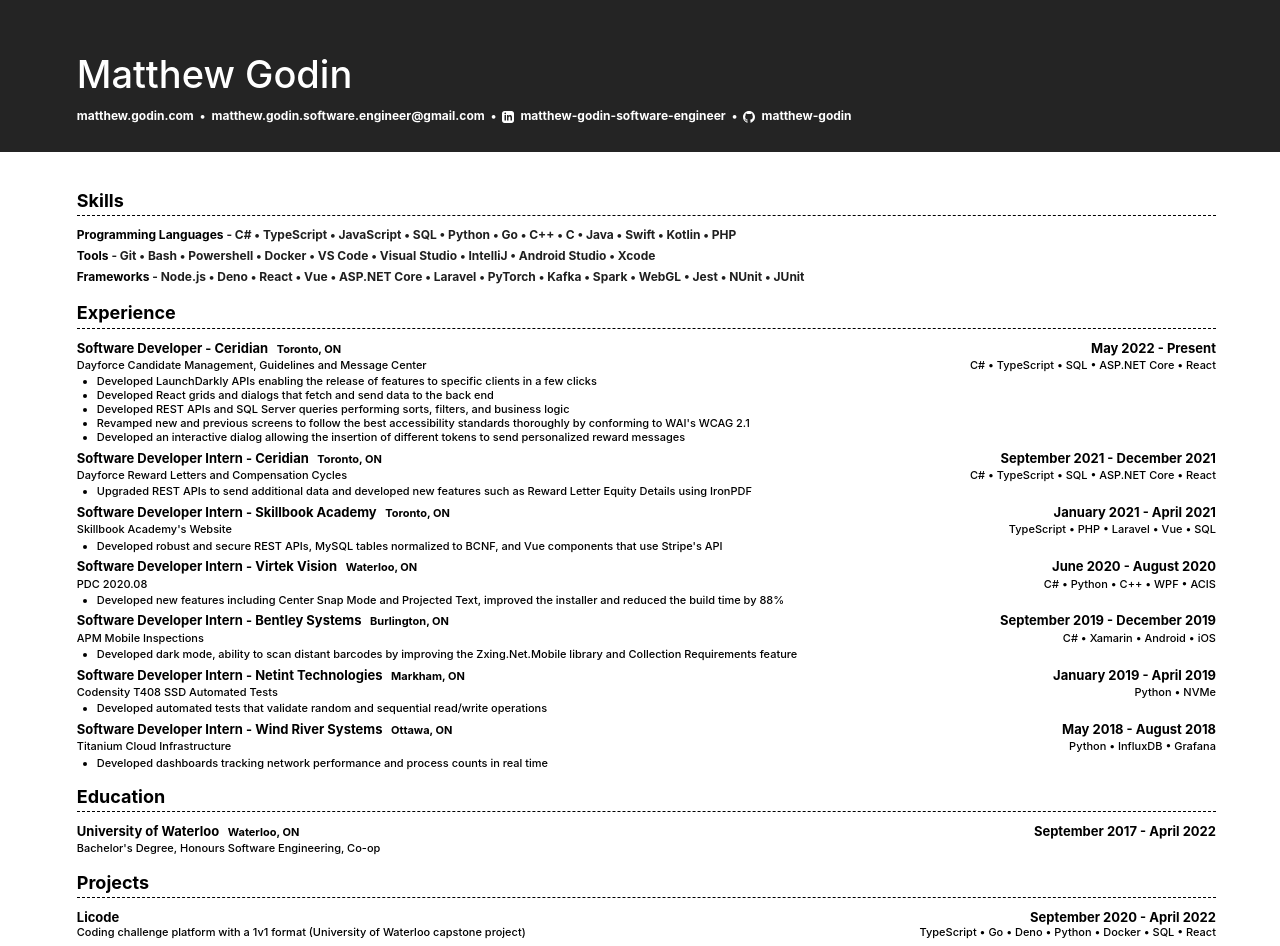
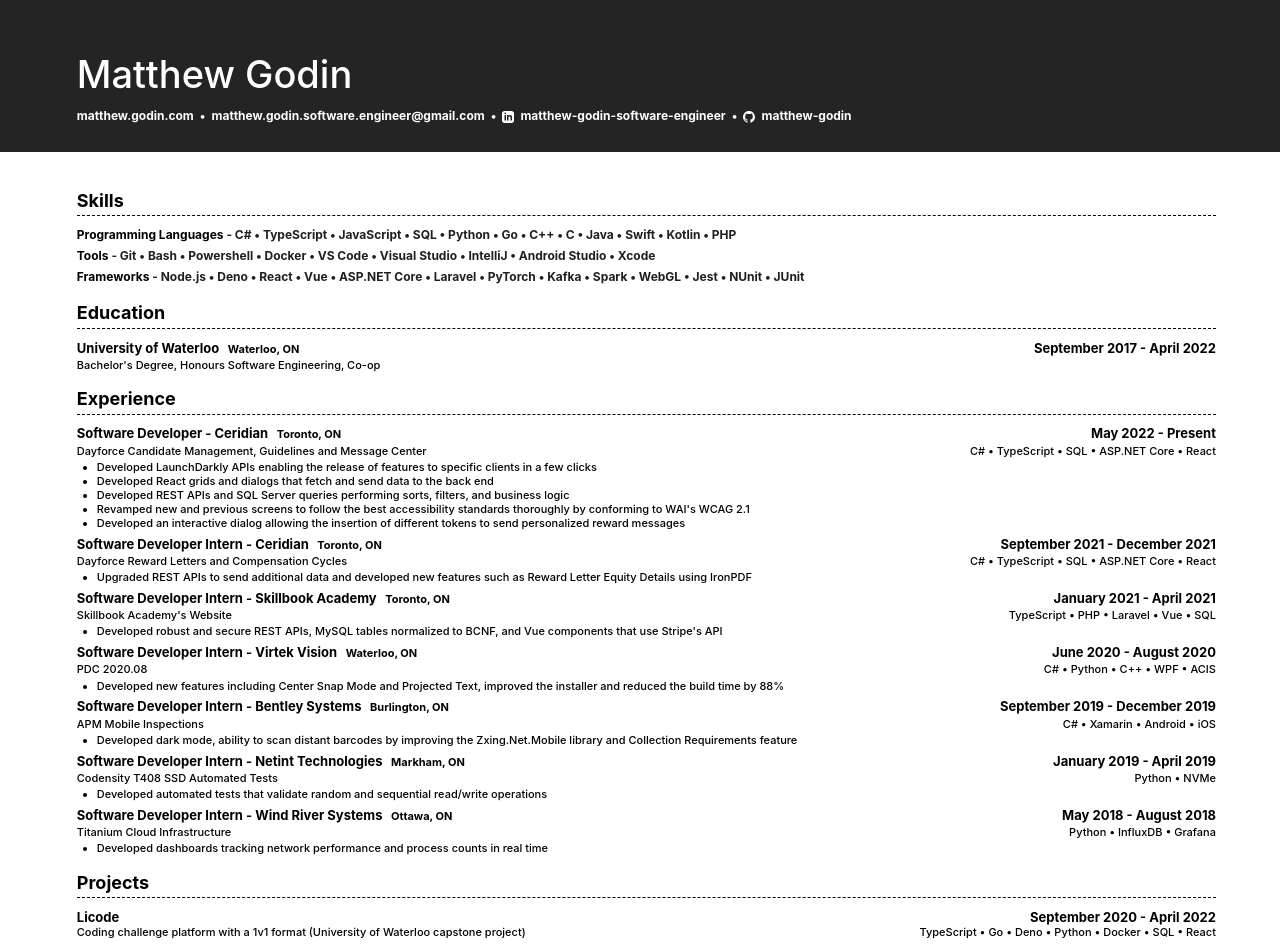
Before and after one commit to matthew-godin/Resume, a React (Create React App) app: page / in a window 1280 px wide. Shown: the top 946 px of the page. Built offline with nearby package versions, Linux system fonts and the light colour scheme.

Commit message:
swap education and experience

```diff
--- a/src/App.js
+++ b/src/App.js
@@ -72,13 +72,13 @@
     <div style={{ paddingLeft: '6%', width: '89%'}}>
         <Skills hrStyle={hrStyle} titleFontSize={titleFontSize} titleSecondaryPadding={titleSecondaryPadding} skillsPadding={skillsPadding}
           skillsPaddingLarger={skillsPaddingLarger} />
+        <Education hrStyle={hrStyle} titleFontSize={titleFontSize} titlePadding={titlePadding} titleSecondaryPadding={titleSecondaryPadding} mainPadding={mainPadding}
+          secondaryPadding={secondaryPadding} universityTitleWeight={universityTitleWeight} universityDatesWeight={universityDatesWeight}
+          jobDescriptionStyle={jobDescriptionStyle} universitySkillsWeight={universitySkillsWeight} universityCityStyle={universityCityStyle} />
         <Experience hrStyle={hrStyle} mainPadding={mainPadding} secondaryPadding={secondaryPadding} secondarySecondaryPadding={secondarySecondaryPadding}
           titleFontSize={titleFontSize} titlePadding={titlePadding} titleSecondaryPadding={titleSecondaryPadding} jobDescriptionStyle={jobDescriptionStyle}
           jobSkillsWeight={jobSkillsWeight} jobAdditionalInformationStyle={jobAdditionalInformationStyle} jobTitleWeight={jobTitleWeight} jobDatesWeight={jobDatesWeight}
           jobCityStyle={jobCityStyle} />
-        <Education hrStyle={hrStyle} titleFontSize={titleFontSize} titlePadding={titlePadding} titleSecondaryPadding={titleSecondaryPadding} mainPadding={mainPadding}
-          secondaryPadding={secondaryPadding} universityTitleWeight={universityTitleWeight} universityDatesWeight={universityDatesWeight}
-          jobDescriptionStyle={jobDescriptionStyle} universitySkillsWeight={universitySkillsWeight} universityCityStyle={universityCityStyle} />
         <Projects hrStyle={hrStyle} titleFontSize={titleFontSize} titlePadding={titlePadding} titleSecondaryPadding={titleSecondaryPadding} mainPadding={mainPadding}
           projectTitleWeight={projectTitleWeight} projectDatesWeight={projectDatesWeight} jobDescriptionStyle={jobDescriptionStyle} projectSkillsWeight={projectSkillsWeight} />
       </div>
```
